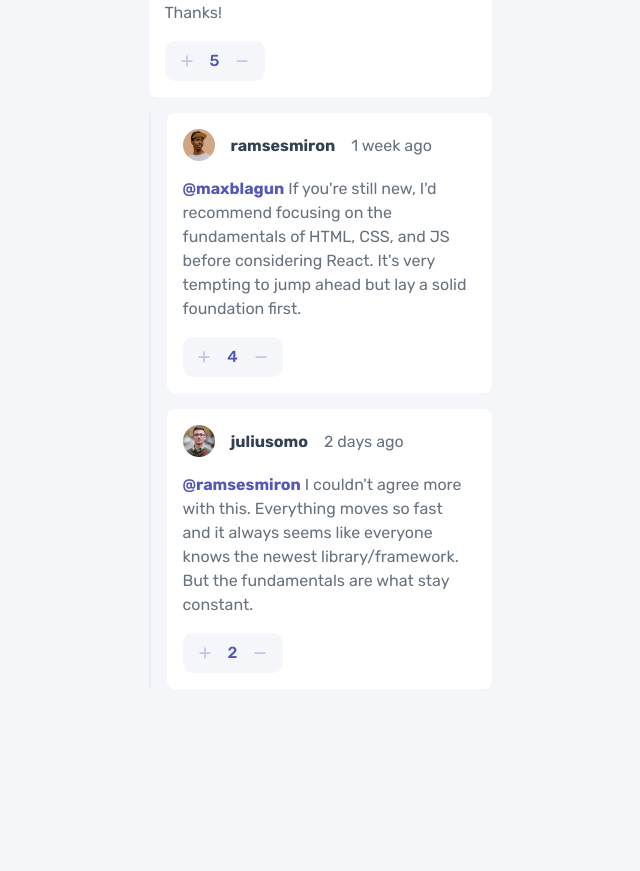
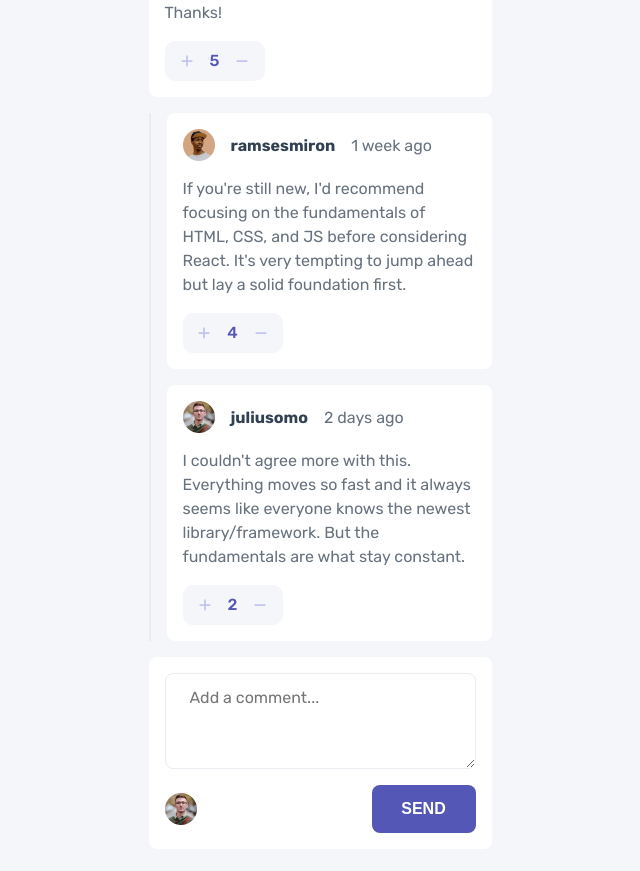
Before and after one commit to byronbyron/interactive-comments-section, a React (Create React App) app: page / in a window 1280 px wide. Shown: the part 487-1358 px from the top of the page, without its empty margins (320-960 px from the left). Before the commit the page ends 1208 px from the top, so only its background shows below. Built offline with nearby package versions, Linux system fonts and the light colour scheme; the HTML template or start-up script is replaced by a standard one.

Commit message:
Add comments and comment components

```diff
--- a/src/App.js
+++ b/src/App.js
@@ -1,52 +1,25 @@
 import data from './data.json';
+import Comments from './components/Comments.js';
 import Score from './Score.js';
 
 function App() {
   return (
     <div className="container">
-      <ul>
-        {data.comments.map(comment =>
-          <li key={comment.id}>
-            <div className="comment">
-              <Score score={comment.score} />
+      <Comments currentUserId="1" />
 
-              <div>
-                <div className="comment-head">
-                  <img src={comment.user.image.png} alt="" />
-                  <span className="comment-name">{comment.user.username}</span>
-                  <span className="comment-time">{comment.createdAt}</span>
-                </div>
+      <form className="form">
+        <div className="form-group">
+          <textarea className="form-control" placeholder="Add a comment..."></textarea>
+        </div>
 
-                <div className="comment-content">
-                  <p>{comment.content}</p>
-                </div>
-              </div>
-            </div>
+        <div className="form-footer">
+          <div>
+            <img src={data.currentUser.image.png} alt={data.currentUser.username} />
+          </div>
 
-            <ul>
-              {comment.replies.map(reply =>
-                <li key={reply.id}>
-                  <div className="comment reply">
-                    <Score score={reply.score} />
-
-                    <div>
-                      <div className="comment-head">
-                        <img src={reply.user.image.png} alt="" />
-                        <span className="comment-name">{reply.user.username}</span>
-                        <span className="comment-time">{reply.createdAt}</span>
-                      </div>
-
-                      <div className="comment-content">
-                        <p><span class="comment-reply-to">{`@${reply.replyingTo}`}</span> {reply.content}</p>
-                      </div>
-                    </div>
-                  </div>
-                </li>
-              )}
-            </ul>
-          </li>
-        )}
-      </ul>
+          <button className="btn-primary">Send</button>
+        </div>
+      </form>
     </div>
   );
 }
--- a/src/Score.js
+++ b/src/Score.js
@@ -1,11 +1,25 @@
-function Score({score}) {
+import { useState } from 'react';
+
+function Score({commentScore}) {
+  const [score, setScore] = useState(commentScore);
+
+  function incrementScore() {
+    setScore(score + 1);
+  }
+
+  function decrementScore() {
+    setScore(score - 1);
+  }
+
   return (
     <div className="score">
-      <button className="score-plus">
+      <button className="score-plus" onClick={incrementScore}>
         <svg fill="currentColor" xmlns="http://www.w3.org/2000/svg" viewBox="0 0 448 512"><path d="M256 80c0-17.7-14.3-32-32-32s-32 14.3-32 32V224H48c-17.7 0-32 14.3-32 32s14.3 32 32 32H192V432c0 17.7 14.3 32 32 32s32-14.3 32-32V288H400c17.7 0 32-14.3 32-32s-14.3-32-32-32H256V80z"/></svg>
       </button>
+
       <div className="score-number">{score}</div>
-      <button className="score-minus">
+
+      <button className="score-minus" onClick={decrementScore}>
         <svg fill="currentColor" xmlns="http://www.w3.org/2000/svg" viewBox="0 0 448 512"><path d="M432 256c0 17.7-14.3 32-32 32L48 288c-17.7 0-32-14.3-32-32s14.3-32 32-32l352 0c17.7 0 32 14.3 32 32z"/></svg>
       </button>
     </div>
--- /dev/null
+++ b/src/api.js
@@ -0,0 +1,30 @@
+import data from './data.json';
+
+export const getComments = async () => {
+  return data.comments;
+};
+
+export const createComment = async (text, replyingTo = null) => {
+  return {
+    id: Math.random().toString(36).substr(2, 9),
+    content: text,
+    createdAt: new Date().toISOString(),
+    score: 0,
+    replyingTo,
+    user: {
+      image: {
+        png: './images/avatars/image-juliusomo.png',
+        webp: './images/avatars/image-juliusomo.webp',
+      },
+      username: 'juliusomo',
+    },
+  };
+};
+
+export const updateComment = async (text) => {
+  return { text };
+};
+
+export const deleteComment = async () => {
+  return {};
+};
--- /dev/null
+++ b/src/components/Comment.js
@@ -0,0 +1,33 @@
+import Score from '../Score.js';
+
+function Comment({ comment, replies }) {
+  return (
+    <li>
+      <div className="comment">
+        <Score commentScore={comment.score} />
+
+        <div>
+          <div className="comment-head">
+            <img src={comment.user.image.png} alt="" />
+            <span className="comment-name">{comment.user.username}</span>
+            <span className="comment-time">{comment.createdAt}</span>
+          </div>
+
+          <div className="comment-content">
+            <p>{comment.content}</p>
+          </div>
+        </div>
+      </div>
+
+      {replies.length > 0 && (
+        <ul>
+          {replies.map(reply => (
+            <Comment comment={reply} key={reply.id} replies={[]} />
+          ))}
+        </ul>
+      )}
+    </li>
+  );
+}
+
+export default Comment;
--- /dev/null
+++ b/src/components/Comments.js
@@ -0,0 +1,33 @@
+import { useState, useEffect } from 'react';
+import { getComments as getCommentsApi } from '../api.js';
+import Comment from './Comment.js';
+
+function Comments({ currentUserId }) {
+  const [comments, setComments] = useState([]);
+
+  const getReplies = comment => {
+    if (comment.replies.length > 0) return comment.replies;
+
+    return comment;
+  }
+
+  useEffect(() => {
+    getCommentsApi().then(data => {
+      setComments(data);
+    })
+  }, []);
+
+  return (
+    <ul>
+      {comments.map(comment => (
+        <Comment
+          key={comment.id}
+          comment={comment}
+          replies={getReplies(comment)}
+        />
+      ))}
+    </ul>
+  );
+}
+
+export default Comments;
--- a/src/index.css
+++ b/src/index.css
@@ -41,9 +41,13 @@ img {
   height: auto;
 }
 
+textarea {
+  font: inherit;
+}
+
 .container {
   max-width: 375px;
-  padding: 2rem 1rem 1rem;
+  padding: 2rem 1rem;
   margin: 0 auto;
 }
 
@@ -132,3 +136,45 @@ img {
 .score-minus {
 
 }
+
+.form {
+  padding: 1rem;
+  background-color: var(--white);
+  border-radius: 0.5rem;
+}
+
+.form-group {
+  margin-bottom: 1rem;
+}
+
+.form-control {
+  display: block;
+  width: 100%;
+  border: 1px solid var(--light-gray);
+  padding: 0.875rem 1.5rem;
+  border-radius: 0.5rem;
+}
+
+textarea.form-control {
+  max-width: 100%;
+  min-height: 96px;
+}
+
+.form-footer {
+  display: flex;
+  align-items: center;
+}
+
+.btn-primary {
+  font-size: 1rem;
+  font-weight: bold;
+  line-height: 1;
+  text-transform: uppercase;
+  border: 0;
+  background-color: var(--moderate-blue);
+  color: var(--white);
+  padding: 1rem;
+  border-radius: 0.5rem;
+  min-width: 104px;
+  margin-left: auto;
+}
```
Also changed, not shown: src/components/CommentForm.js (added, +7 -0 lines).
